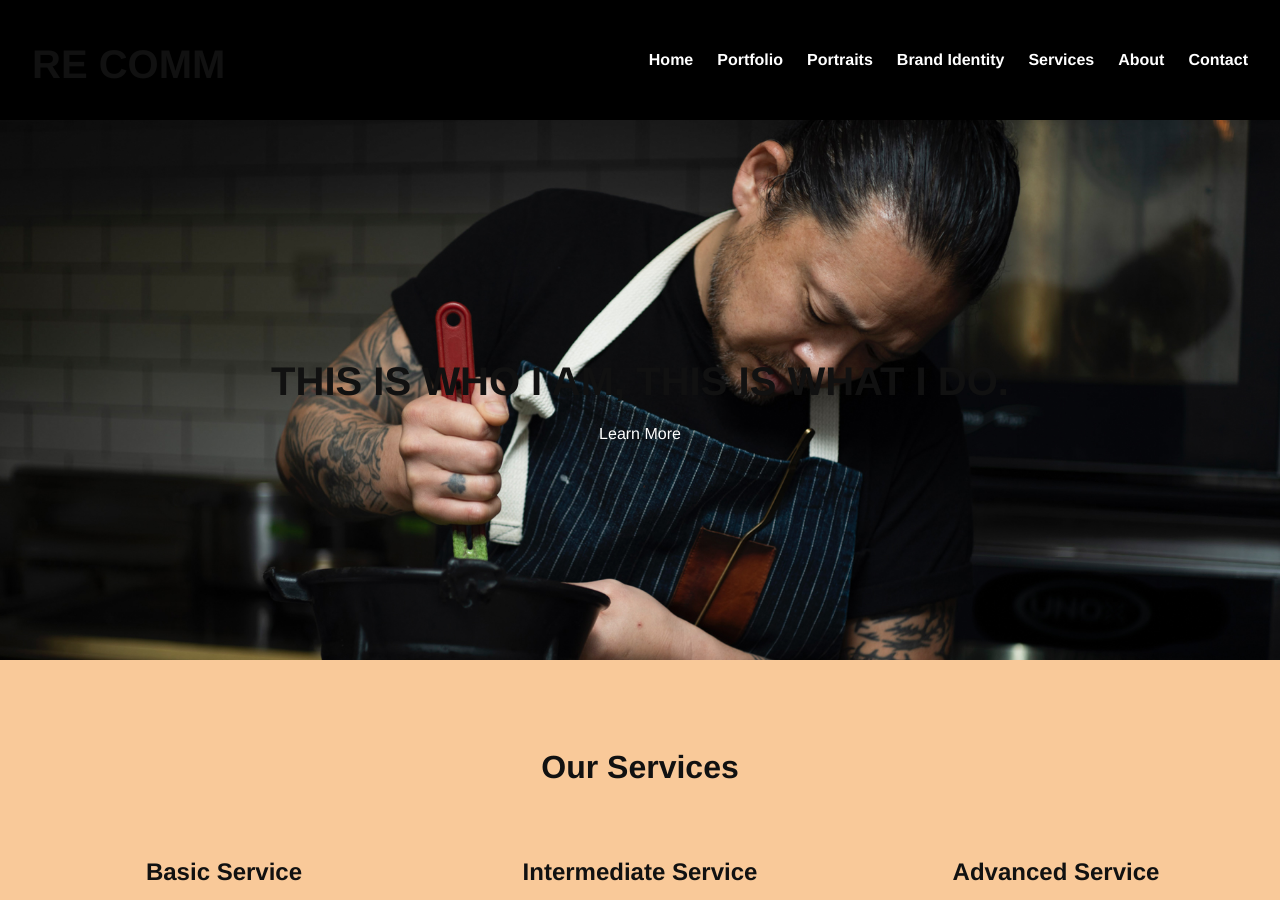
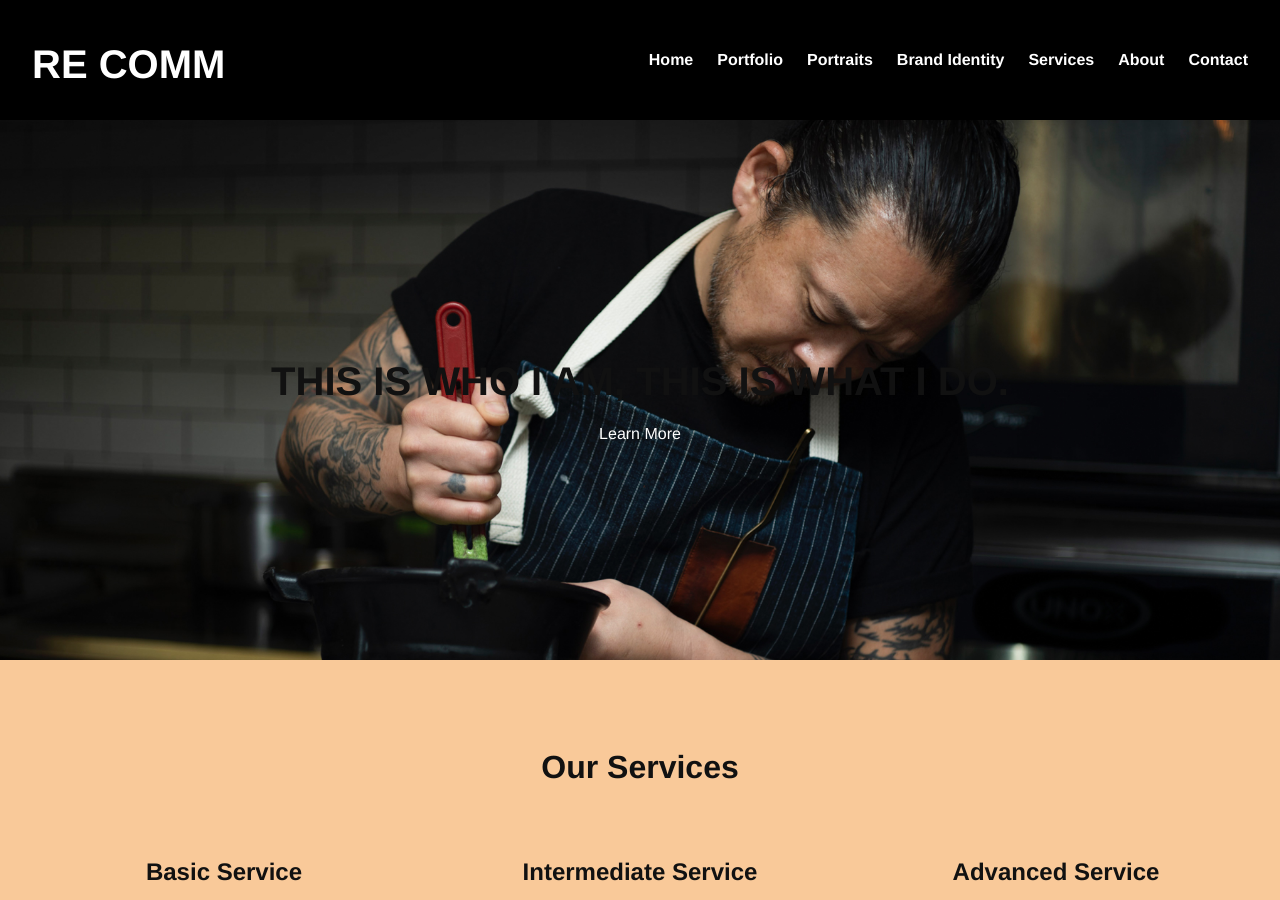
Before and after one commit to re-comm/my-portfolio, a Jekyll site: the page built from index.html, in a window 1280 px wide and 900 px high. Built offline with Jekyll 4.4.1, drawn with Linux system fonts in a browser that asks for light colours.

Commit message:
Update styles.scss

```diff
--- a/assets/css/styles.scss
+++ b/assets/css/styles.scss
@@ -64,6 +64,12 @@ p {
 }
 
 /* NAVBAR (Optional placeholder styles) */
+
+/* Force the navbar logo to be white */
+.navbar .logo {
+  color: #fff; /* or another color that contrasts with the navbar’s background */
+}
+
 .navbar {
   background: #000;
   color: white;
```
